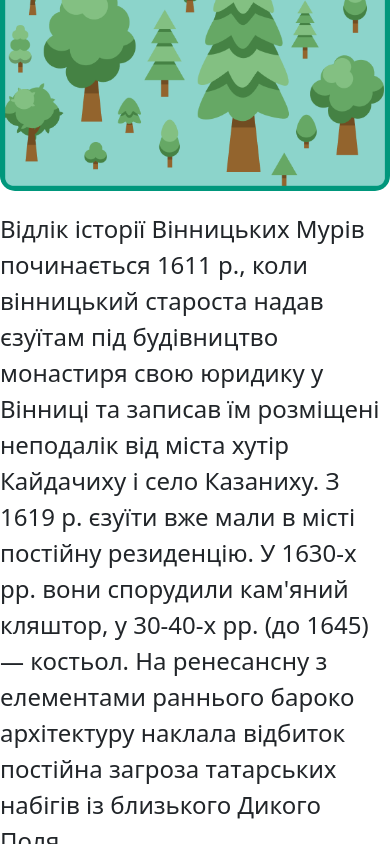
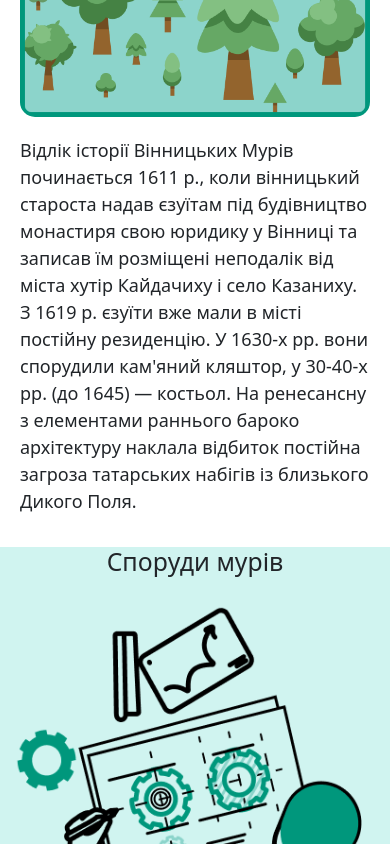
Before and after one commit to Kyzfome/SobornaApp, an Angular app: page /history in a window 390 px wide. Shown: the part 1520-2364 px from the top of the page. Built offline with nearby package versions, Linux system fonts and the light colour scheme.

Commit message:
fixed_history

```diff
--- a/src/app/history/history.component.scss
+++ b/src/app/history/history.component.scss
@@ -46,5 +46,10 @@
 @media screen and (max-width: 768px) {
   .history-grid {
     grid-template-columns: 1fr;
+    padding: 0 20px;
+
+    & p {
+      font-size: 18px;
+    }
   }
 }
```
